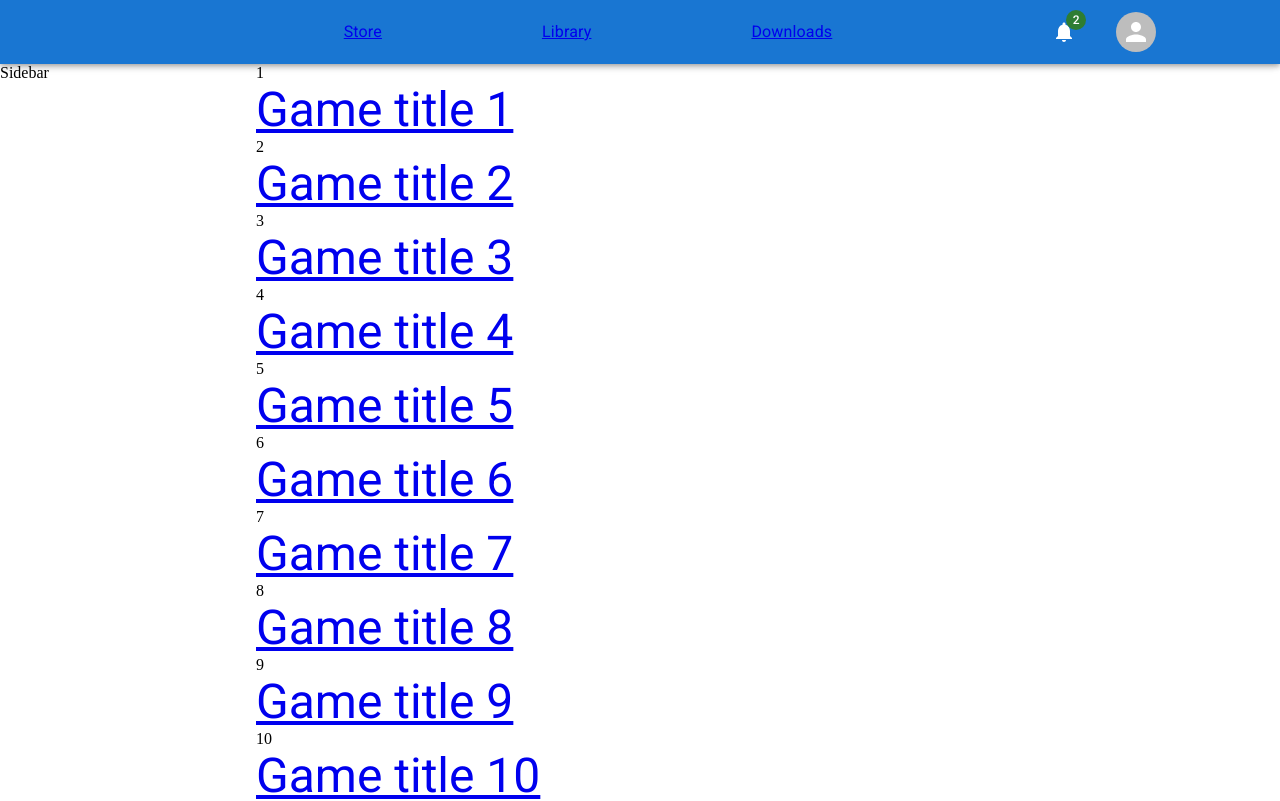
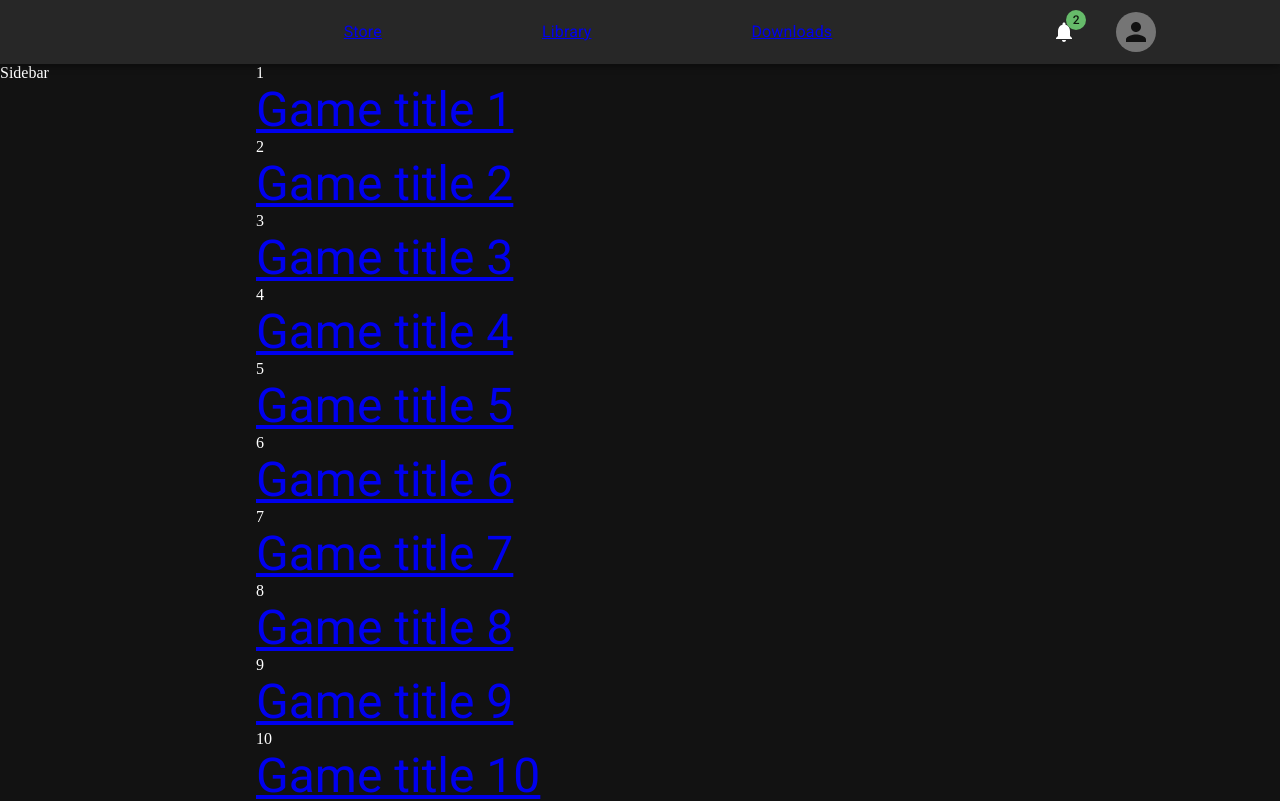
Before and after one commit to ermapula/GameShop, a React (Vite) app: page / in a window 1280 px wide. Shown: the top 801 px of the page. Built offline with nearby package versions, Linux system fonts and the light colour scheme.

Commit message:
Added dark theme

```diff
--- a/src/App.jsx
+++ b/src/App.jsx
@@ -4,24 +4,32 @@ import { Routes, Route } from 'react-router-dom'
 import Store from './pages/Store'
 import Library from './pages/Library'
 import NotFoundPage from './pages/NotFoundPage'
-import Game from './pages/GamePage'
 import Downloads from './pages/Downloads'
+import GamePage from './pages/GamePage'
+import { Box, ThemeProvider, createTheme } from '@mui/material'
 
 
 function App() {
 
+  const darkTheme = createTheme({
+    palette: {
+      mode: "dark",
+    }
+  });
 
   return (
-    <>
+    <ThemeProvider theme={darkTheme}>
+      <Box bgcolor={"Background.default"} color={"text.primary"}>
         <Navbar />
         <Routes>
           <Route path='/' element={<Store />} />
           <Route path='/library' element={<Library />} />
-        <Route path='/game/:game_id' element={<Game />}/>
+          <Route path='/game/:game_id' element={<GamePage />}/>
           <Route path='/downloads' element={<Downloads />} />
           <Route path='*' element={<NotFoundPage />} />
         </Routes>
-    </>
+      </Box>
+    </ThemeProvider>
   )
 }
 
--- a/src/pages/Store.jsx
+++ b/src/pages/Store.jsx
@@ -4,7 +4,7 @@ import Sidebar from "../components/Sidebar";
 
 function Store() {
   return (
-    <Stack direction="row">
+    <Stack direction="row" bgcolor={"background.default"}>
       <Sidebar />
       <StoreGames />
     </Stack>
```
Lines whose indentation alone changed are shown as unchanged.
